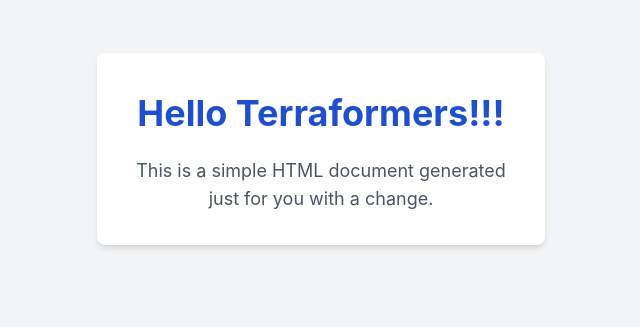
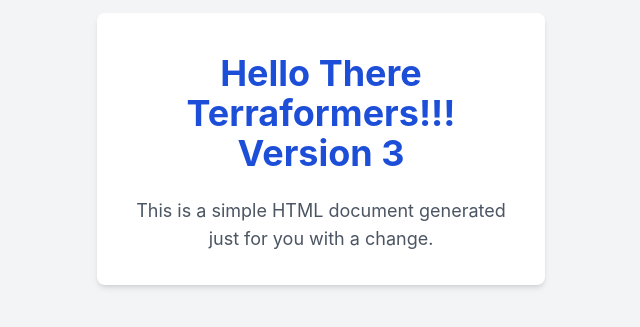
Before and after one commit to lestersantos/terraform-beginner-bootcamp-2023, a plain HTML site: page public/index.html in a window 1280 px wide. Shown: the part 251-578 px from the top of the page, without its empty margins (319-959 px from the left). Drawn offline with nearby package versions, Linux system fonts and the light colour scheme.

```diff
--- a/public/index.html
+++ b/public/index.html
@@ -18,7 +18,7 @@
     <div class="bg-white p-8 rounded-lg shadow-md text-center max-w-md w-full">
         <!-- Main heading of the page, styled with Tailwind classes -->
         <h1 class="text-4xl font-bold text-blue-700 mb-4 rounded-md p-2">
-            Hello Terraformers!!!
+            Hello There Terraformers!!! Version 3
         </h1>
         <!-- A small paragraph to add some context -->
         <p class="text-gray-600 text-lg">
```
Also changed, not shown: 4 other files.
